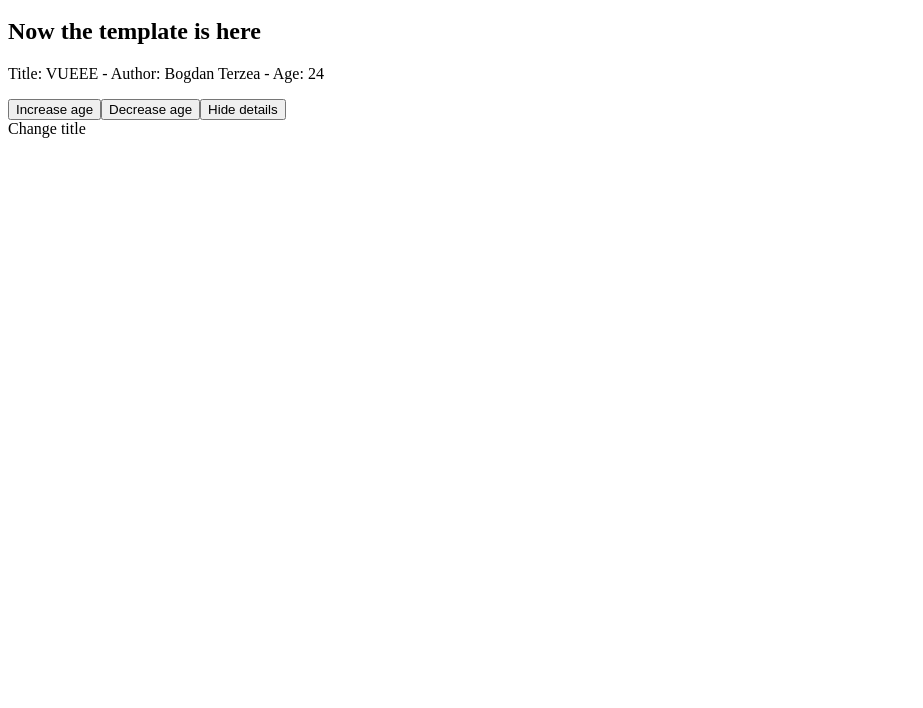
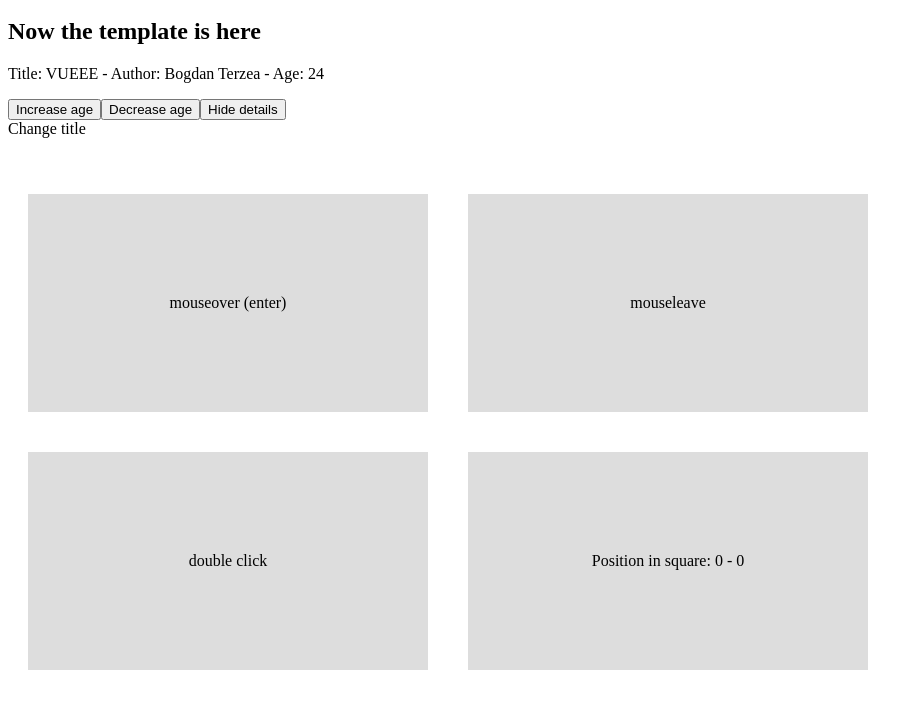
Before and after one commit to bogdanterzea/learn_vue_1, a plain HTML site: page index.html in a window 1280 px wide. Shown: the part 48-756 px from the top of the page, without its empty margins (0-923 px from the left). Drawn offline with nearby package versions, Linux system fonts and the light colour scheme.

Commit message:
Handle mouse events

```diff
--- a/app.js
+++ b/app.js
@@ -4,7 +4,9 @@ const app = Vue.createApp({
             showDetails: true,
             title: 'VUEEE',
             author: 'Bogdan Terzea',
-            age: 24
+            age: 24,
+            x: 0,
+            y: 0
         }
     },
     methods: {
@@ -13,6 +15,13 @@ const app = Vue.createApp({
         },
         toggleShowDetails() {
             this.showDetails = !this.showDetails
+        },
+        handleEvent(event) {
+            console.log(event)
+        },
+        handleMousemove(event) {
+            this.x = event.offsetX
+            this.y = event.offsetY
         }
     }
   })
--- a/index.html
+++ b/index.html
@@ -4,6 +4,16 @@
   <meta name="viewport" content="width=device-width, initial-scale=1.0">
   <title>Learning Vue</title>
   <script src="https://unpkg.com/vue@3.0.0"></script>
+  <style>
+    .box {
+      padding: 100px 0;
+      width: 400px;
+      text-align: center;
+      background: #ddd;
+      margin: 20px;
+      display: inline-block;
+    }
+  </style>
 </head>
 <body>
   <h1>Hello thereee!</h1>
@@ -21,6 +31,12 @@
       <span v-else>Show details</span>
     </button>
     <div v-on:click="changeTitle('My own title')">Change title</div>
+    <br>
+    <br>
+    <div class="box" @mouseover="handleEvent">mouseover (enter)</div>
+    <div class="box" @mouseleave="handleEvent">mouseleave</div>
+    <div class="box" @dblclick="handleEvent">double click</div>
+    <div class="box" @mousemove="handleMousemove">Position in square: {{x}} - {{y}}</div>
   </div>
 
   <script src="app.js"></script>
```
